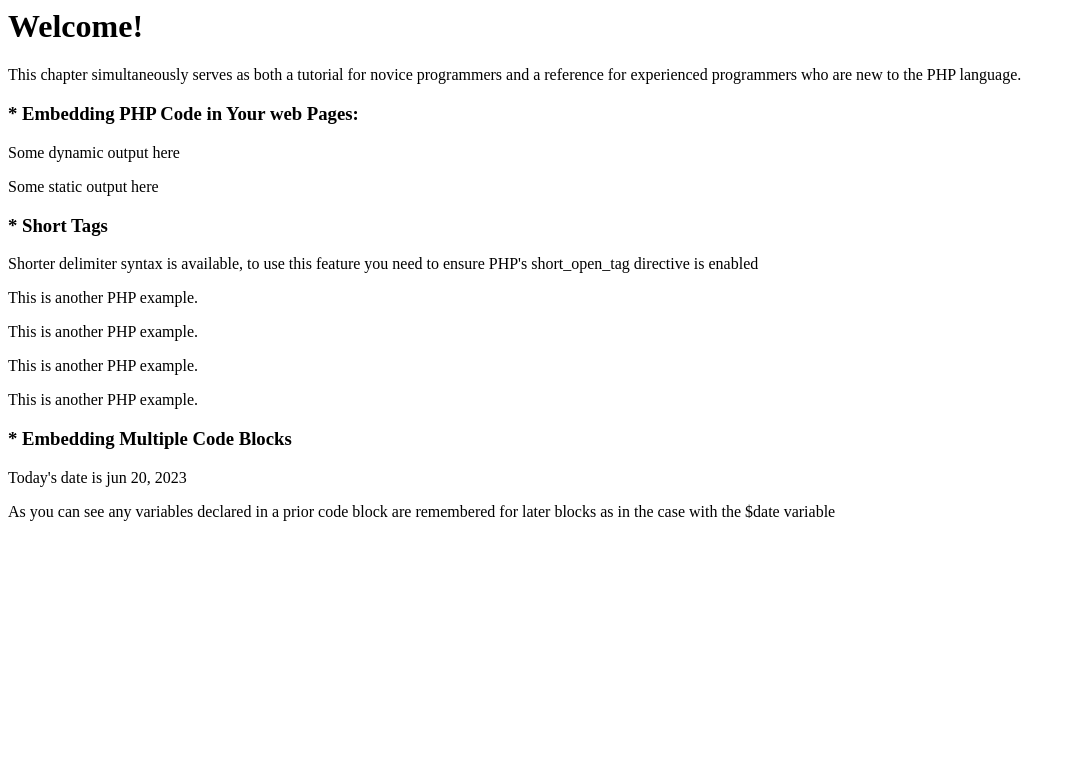
After one commit to DevBigBoy/PHP-WorkShops, a PHP site: page /3.1-Embedding_PHP_code.php in a window 1280 px wide. The commit adds this page. Shown: the top 783 px of the page, without its empty margins (0-1076 px from the left). Run offline with PHP 8.4, Linux system fonts and the light colour scheme.

Commit message:
add new workshop

```diff
--- /dev/null
+++ b/3.1-Embedding_PHP_code.php
@@ -0,0 +1,51 @@
+<?php
+/**
+ * Embeding PHP Code in Your Web Pages
+*/
+?>
+
+<h1>Welcome!</h1>
+
+<p>This chapter simultaneously serves as both a tutorial for novice programmers and a reference for experienced
+    programmers who are new to the PHP language.</p>
+<h3>* Embedding PHP Code in Your web Pages:</h3>
+
+<?php
+echo "<p>Some dynamic output here</p>";
+?>
+
+<p>Some static output here</p>
+
+<h3>* Short Tags</h3>
+<p>Shorter delimiter syntax is available, to use this feature you need to ensure PHP's short_open_tag directive is
+    enabled</p>
+<?
+    print "This is another PHP example.";
+?>
+
+<!-- shortcircut syntax  -->
+<?="<p>This is another PHP example.</p>";?>
+<!-- This is functionally equivalent to both of the following variations -->
+<?= "<p>This is another PHP example.</p>"; ?>
+<?php echo "<p>This is another PHP example.</p>";?>
+
+<h3>* Embedding Multiple Code Blocks</h3>
+<!DOCTYPE html>
+<html lang="en">
+
+<head>
+    <title><?='Embedding PHP Code'?></title>
+</head>
+
+<body>
+    <?php
+        $date = "jun 20, 2023";
+    ?>
+
+    <p>Today's date is <?= $date?></p>
+</body>
+
+</html>
+
+<p>As you can see any variables declared in a prior code block are remembered for later blocks as in the case with the
+    $date variable </p>
--- /dev/null
+++ b/Session_p2.php
@@ -0,0 +1,5 @@
+<?php
+session_start();
+echo $_SESSION['welcome'];
+echo session_id();
+?>
```
Also changed, not shown: 001-Chapter02.php (deleted, +0 -117 lines), 3.2-Comments.php (added, +10 -0 lines), Session_P1.php (added, +10 -0 lines), index.php (+24 -4 lines), 3.3-Outputting_data.php (added), 3.4-DataTypes.php (renamed from 002-DataTypes.php).
